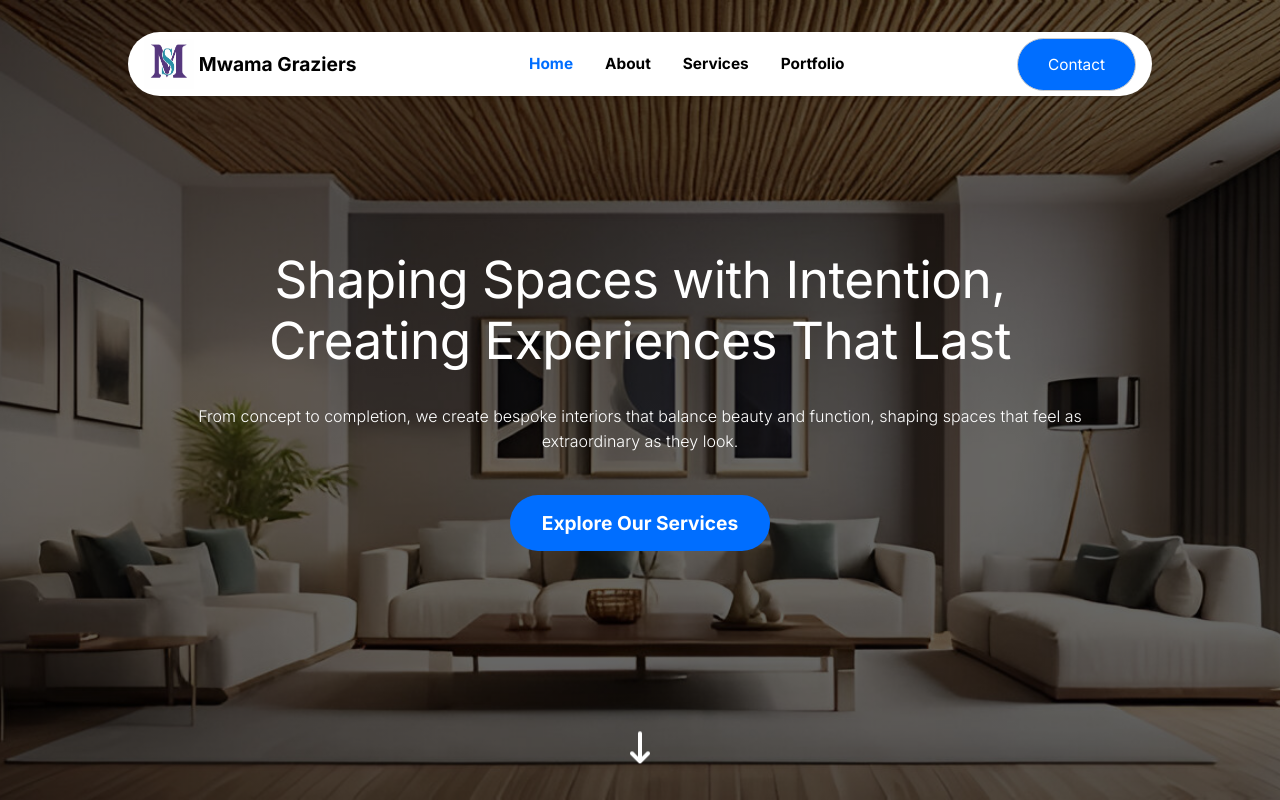
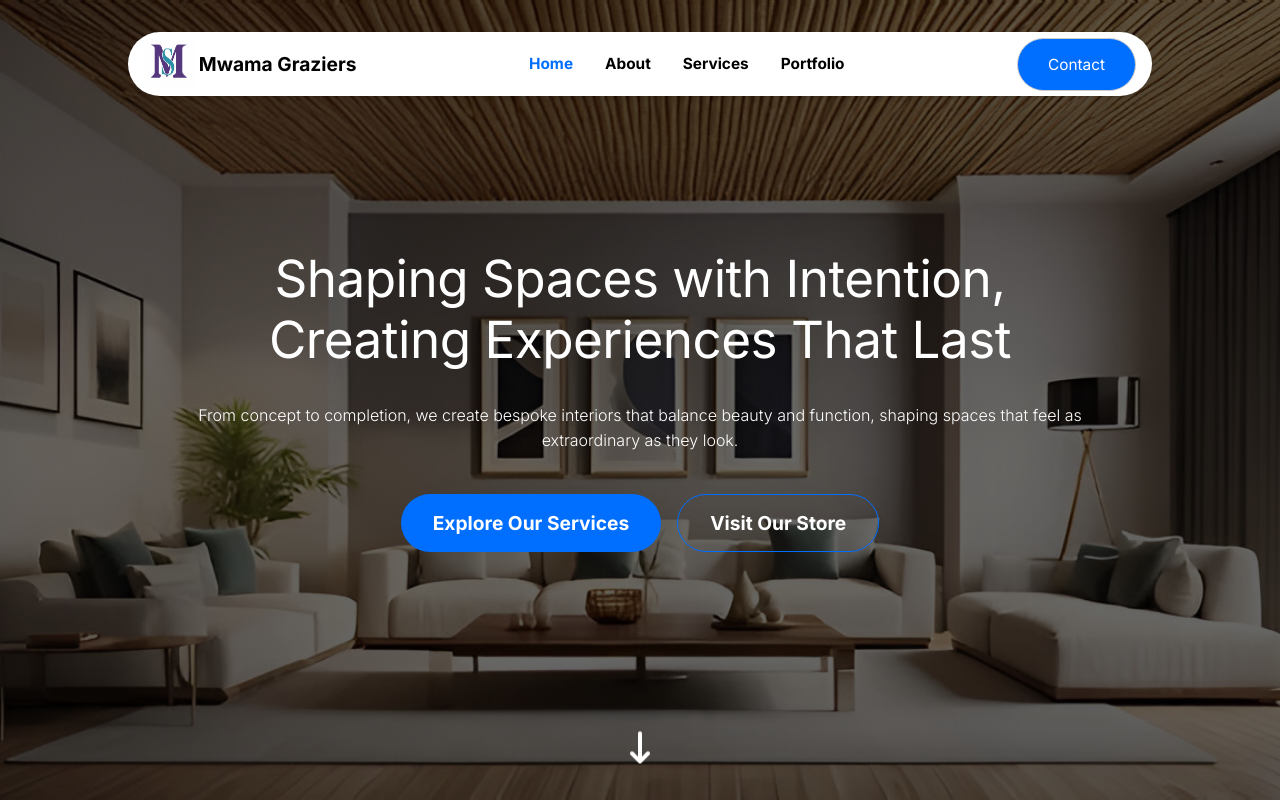
Before and after one commit to Moha-abshir/Interior-Design-Project, a React (Vite) app: page / in a window 1280 px wide. Shown: the top 800 px of the page. Built offline with nearby package versions, Linux system fonts and the light colour scheme.

Commit message:
Fixed the homepage

```diff
--- a/src/Home/HomePage.css
+++ b/src/Home/HomePage.css
@@ -42,6 +42,11 @@
    animation: fadeUp 0.8s ease-out 0.3s forwards;
 }
 
+.button-holder {
+   display: flex;
+   gap: 1rem;
+}
+
 .btn {
    padding: 1rem 2rem;
    border-radius: 50px;
@@ -55,8 +60,28 @@
    animation: fadeUp 0.8s ease-out 0.6s forwards;
 }
 
+.btn-visit-store {
+   padding: 1rem 2rem;
+   border-radius: 50px;
+   border: 1px solid #006eff;
+   background-color: transparent;
+   color: rgb(255, 255, 255);
+   font-size: 1.2rem;
+   font-weight: bold;
+   cursor: pointer;
+   opacity: 0;
+   animation: fadeUp 0.8s ease-out 0.6s forwards;
+   transition: all 0.3s ease;
+}
+
 .btn:hover {
    background-color: #000;
+   color: #fff;
+   transform: translateY(-2px);
+}
+
+.btn-visit-store:hover {
+   background-color: #006eff;
    color: #fff;
    transform: translateY(-2px);
 }
--- a/src/Home/HomePage.jsx
+++ b/src/Home/HomePage.jsx
@@ -339,7 +339,10 @@ export default function HomePage() {
                 <div className='hero-content'>
                     <h2>Shaping Spaces with Intention, Creating Experiences That Last</h2>
                     <p>From concept to completion, we create bespoke interiors that balance beauty and function, shaping spaces that feel as extraordinary as they look.</p>
-                    <button className='btn'>Explore Our Services</button>
+                    <div className="button-holder">
+                        <button className='btn'>Explore Our Services</button>
+                        <button className='btn-visit-store'>Visit Our Store</button>
+                    </div>
                 </div>
                 <div className='arrow'><FaArrowDownLong /></div>
             </section>
```
